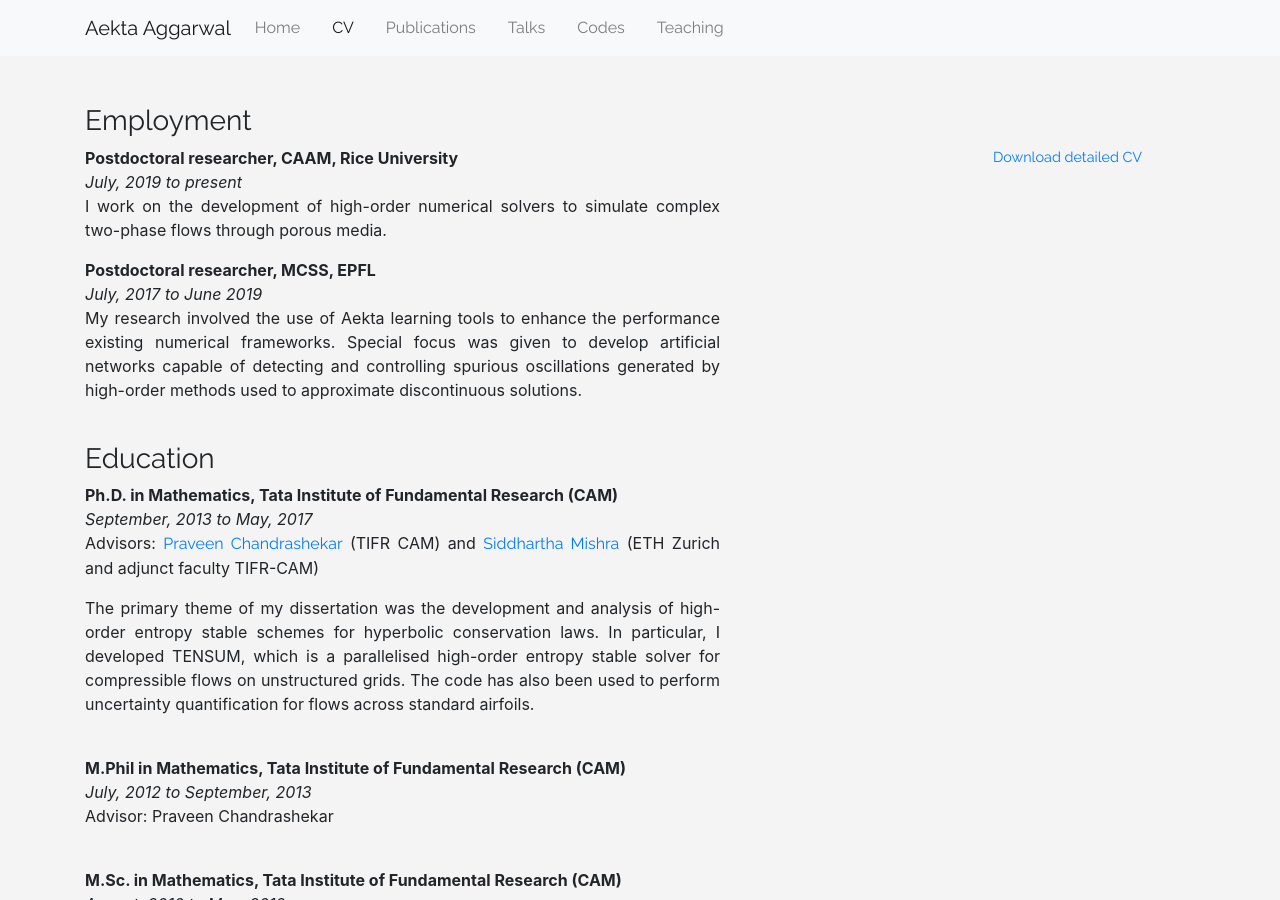
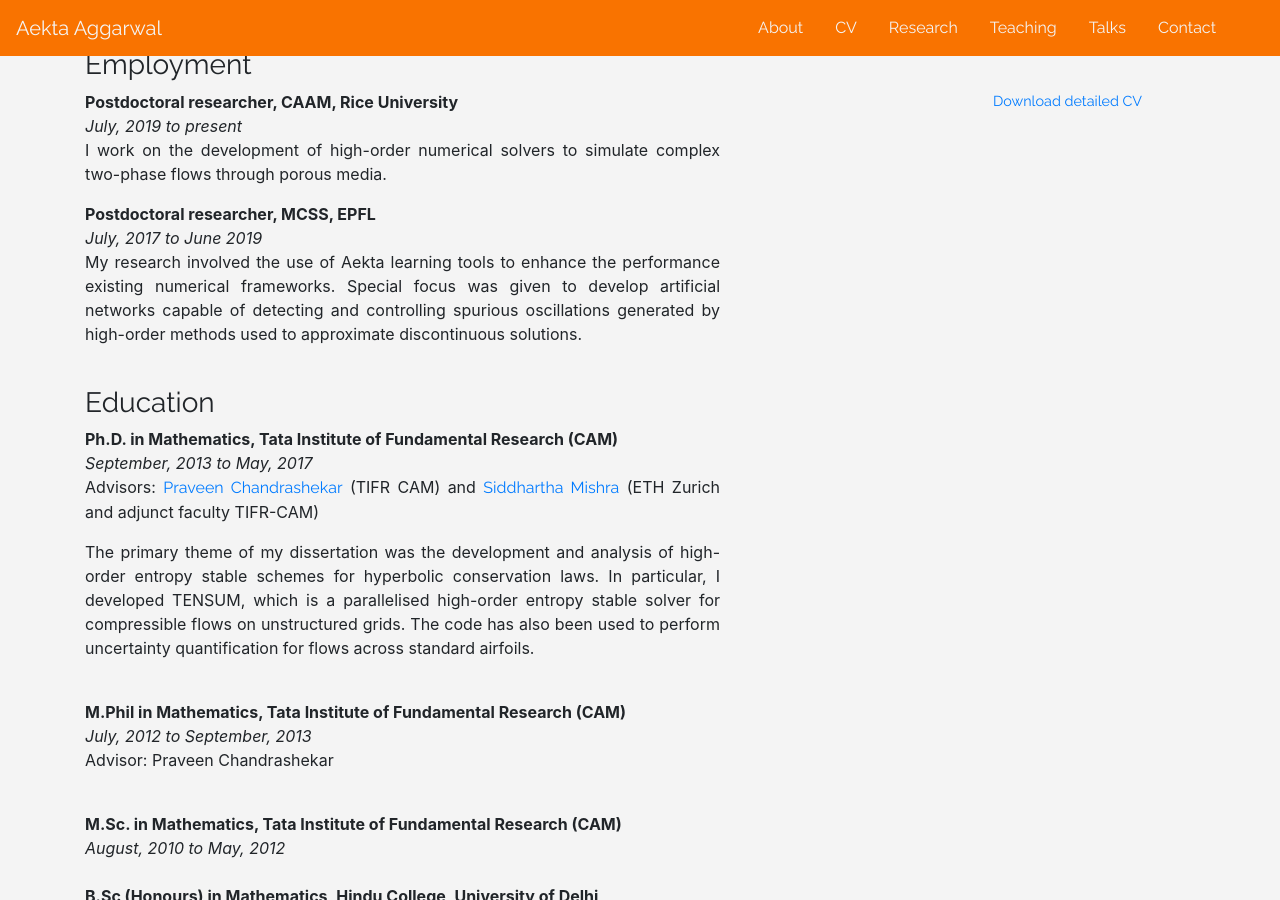
Before and after one commit to aektaaggarwal/aektaaggarwal.github.io, a Jekyll site: the page cv.html, which Jekyll copies as it is, in a window 1280 px wide and 900 px high. Built offline with Jekyll 4.4.1, drawn with Linux system fonts in a browser that asks for light colours; nearby versions of some CDN libraries.

Commit message:
Update cv.html

```diff
--- a/cv.html
+++ b/cv.html
@@ -40,39 +40,35 @@
         </nav>
  -->
 
-        <nav class="navbar navbar-expand-lg navbar-light bg-light justify-content-between">
-        <div class="container">
-            <a class="navbar-brand" href="#" mb-0 h1>Aekta Aggarwal</a>
+ <nav class="navbar navbar-expand-lg fixed-top ">
+   <a class="navbar-brand" href="#">Aekta Aggarwal</a>
    <button class="navbar-toggler" type="button" data-toggle="collapse" data-target="#navbarSupportedContent" aria-controls="navbarSupportedContent" aria-expanded="false" aria-label="Toggle navigation">
      <span class="navbar-toggler-icon"></span>
    </button>
 
-  		<div class="collapse navbar-collapse" id="navbarSupportedContent">
-    	<ul class="navbar-nav mr-auto ">
+   <div class="collapse navbar-collapse " id="navbarSupportedContent">
+     <ul class="navbar-nav mr-4">
+
        <li class="nav-item">
-                <a class="nav-link" href="index.html">Home </a>
-             </li>
-             <li class="nav-item active">
-                <a class="nav-link" href="#">CV<span class="sr-only">(current)</span></a>
+         <a class="nav-link" data-value="about" href="#">About</a>
        </li>
        <li class="nav-item">
-                <a class="nav-link" href="publications.html">Publications</a>
+         <a class="nav-link " href="cv.html">CV</a>
        </li>
        <li class="nav-item">
-                <a class="nav-link" href="talks.html">Talks</a>
+         <a class="nav-link " data-value="Research" href="#">Research</a>
        </li>
        <li class="nav-item">
-                <a class="nav-link" href="codes.html">Codes</a>
+         <a class="nav-link " data-value="Teaching" href="#">Teaching</a>
        </li>
        <li class="nav-item">
-                <a class="nav-link" href="teaching.html">Teaching</a>
+         <a class="nav-link " data-value="Talks" href="#">Talks</a>
        </li>
-        	 <!--
        <li class="nav-item">
-            	    <a class="nav-link" href="contact.html">Contact</a>
+         <a class="nav-link " data-value="Contact" href="#">Contact</a>
        </li>
- -->
-        </div>
+     </ul>
+
    </div>
 </nav>
 
```
Lines whose indentation alone changed are shown as unchanged.
